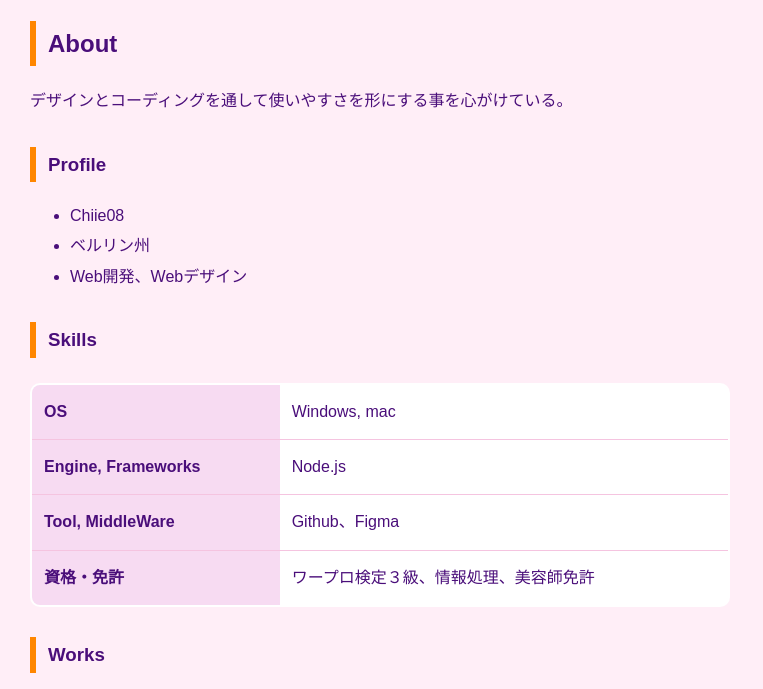
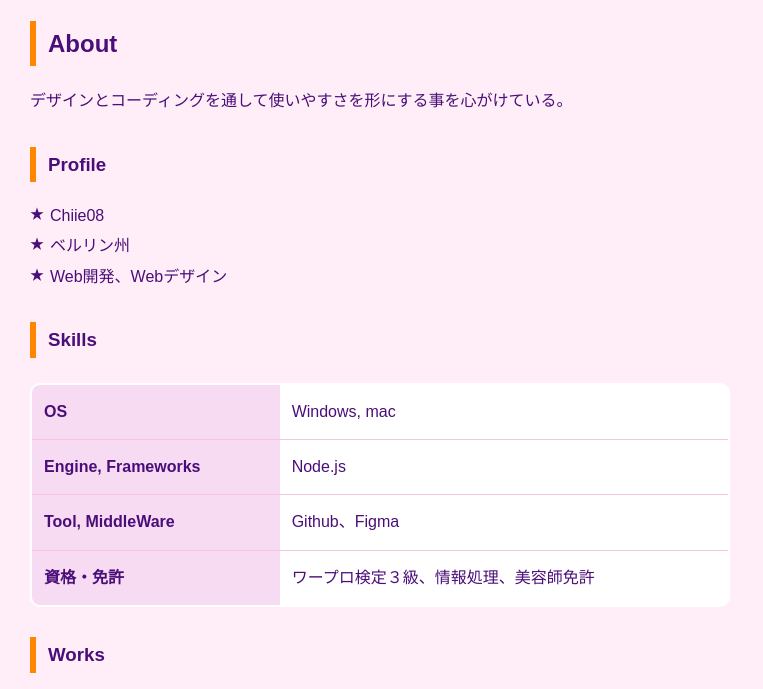
Before and after one commit to Chiie08/Chiie08.github.io, a plain HTML site: page index.html in a window 1280 px wide. Shown: the part 100-789 px from the top of the page, without its empty margins (0-763 px from the left). Drawn offline with Linux system fonts and the light colour scheme.

Commit message:
cssの追加

```diff
--- a/style.css
+++ b/style.css
@@ -26,6 +26,22 @@ a:hover {
 
 ul {
   margin-bottom: 20px;
+  padding-left: 0;
+}
+
+ul li {
+  list-style: none;
+  position: relative;
+  padding-left: 20px;
+}
+
+ul li::before {
+  content: "★";
+  color: #4a0e7a;
+  font-size: 14px;
+  position: absolute;
+  left: 0;
+  top: 0;
 }
 
 table {
@@ -57,4 +73,5 @@ td {
 
 strong, .highlight {
   color: #ff8600;
+  font-weight: bold;
 }
```
